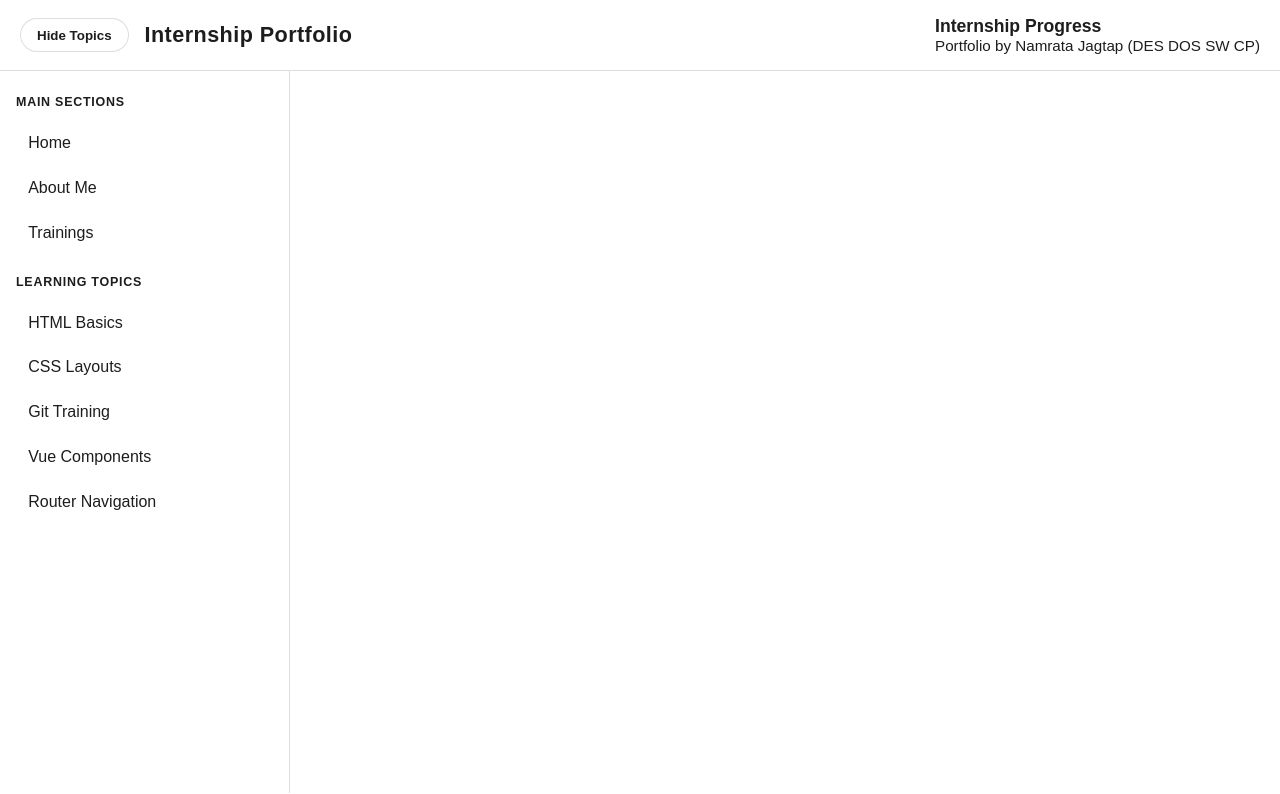
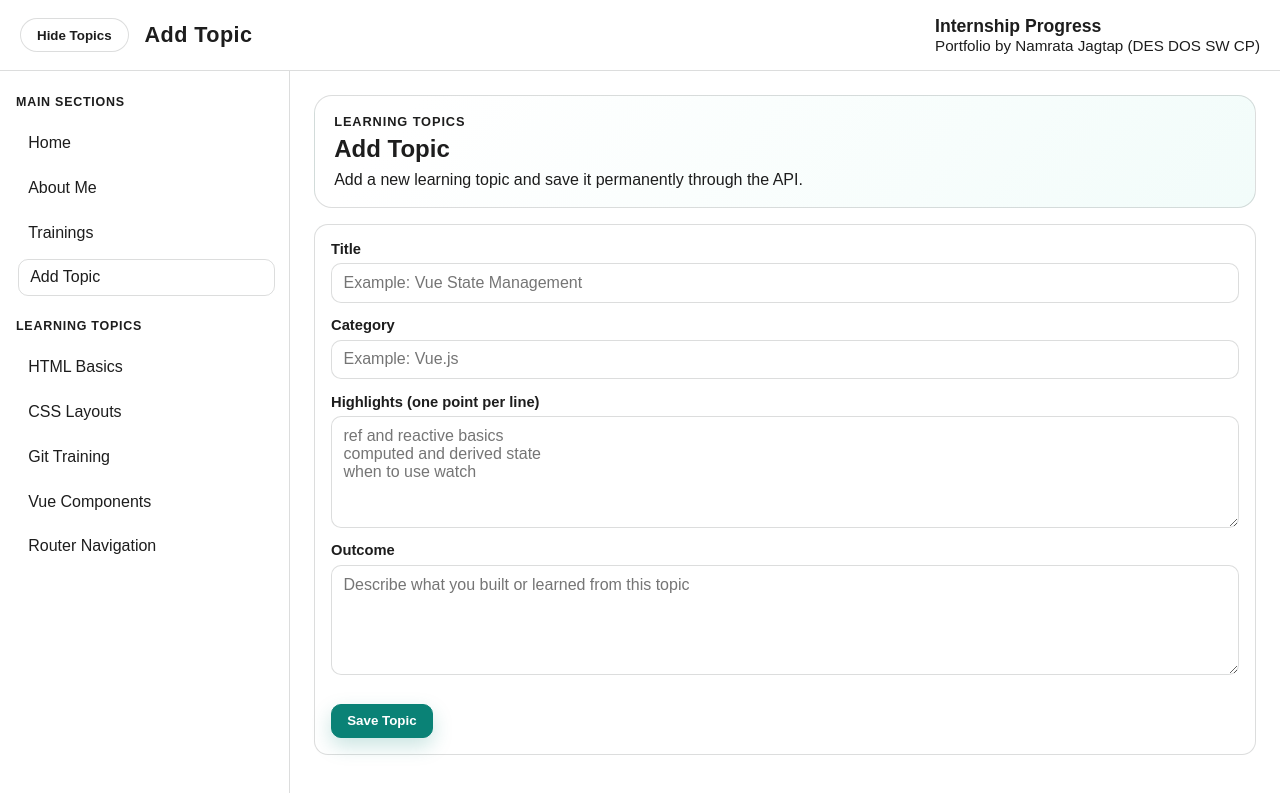
Before and after one commit to namratajjagtap/InternshipProgress, a Vue app: page /add-topic in a window 1280 px wide. Shown: the top 794 px of the page. Built offline with nearby package versions, Linux system fonts and the light colour scheme; no server answers.

Commit message:
initial commit

```diff
--- a/src/App.vue
+++ b/src/App.vue
@@ -4,16 +4,18 @@ import { computed, ref } from 'vue'
 import { useRoute } from 'vue-router'
 import TopNavbar from './components/TopNavbar.vue'
 import SidebarPanel from './components/SidebarPanel.vue'
-import { topics } from './data/content'
+import { useTopics } from './composables/useTopics'
 
 const route = useRoute()
 const isSidebarOpen = ref(true)
+const { topics } = useTopics()
 
 const pageTitle = computed(() => {
   const routeTitleMap = {
     '/': 'Home',
     '/about': 'About Me',
-    '/trainings': 'Trainings'
+    '/trainings': 'Trainings',
+    '/add-topic': 'Add Topic'
   }
 
   if (route.path.startsWith('/topic/')) {
--- a/src/components/SidebarPanel.vue
+++ b/src/components/SidebarPanel.vue
@@ -17,6 +17,7 @@ defineProps({
     <RouterLink class="side-nav__link" to="/">Home</RouterLink>
     <RouterLink class="side-nav__link" to="/about">About Me</RouterLink>
     <RouterLink class="side-nav__link" to="/trainings">Trainings</RouterLink>
+    <RouterLink class="side-nav__link" to="/add-topic">Add Topic</RouterLink>
 
     <p class="side-nav__heading side-nav__heading--topics">Learning Topics</p>
     <RouterLink
--- /dev/null
+++ b/src/composables/useTopics.js
@@ -0,0 +1,176 @@
+import { computed, ref } from 'vue'
+import { topics as defaultTopics } from '../data/content'
+
+const API_BASE_URL = (import.meta.env.VITE_API_BASE_URL || '').replace(/\/$/, '')
+const topicsState = ref([])
+const isLoadingState = ref(false)
+const loadErrorState = ref('')
+let initialized = false
+let initPromise = null
+
+function isValidTopic(candidate) {
+  return (
+    candidate &&
+    typeof candidate.id === 'string' &&
+    typeof candidate.title === 'string' &&
+    typeof candidate.category === 'string' &&
+    Array.isArray(candidate.highlights) &&
+    typeof candidate.outcome === 'string'
+  )
+}
+
+function getNextDay(topics) {
+  const maxDay = topics.reduce((max, topic) => {
+    const value = Number(topic.day)
+    return Number.isFinite(value) ? Math.max(max, value) : max
+  }, 0)
+
+  return maxDay + 1
+}
+
+function normalizeTopic(topic, fallbackDay) {
+  return {
+    ...topic,
+    day: Number.isFinite(Number(topic.day)) ? Number(topic.day) : fallbackDay
+  }
+}
+
+async function fetchRemoteTopics() {
+  if (!API_BASE_URL) {
+    return []
+  }
+
+  const response = await fetch(`${API_BASE_URL}/topics`, {
+    method: 'GET',
+    headers: {
+      'Content-Type': 'application/json'
+    }
+  })
+
+  if (!response.ok) {
+    throw new Error(`Failed to load topics (${response.status})`)
+  }
+
+  const payload = await response.json()
+  return Array.isArray(payload) ? payload.filter(isValidTopic) : []
+}
+
+async function hydrateTopics() {
+  if (initialized && topicsState.value.length) {
+    return
+  }
+
+  const baseTopics = defaultTopics.map((topic) => ({ ...topic }))
+  topicsState.value = baseTopics
+
+  if (typeof window === 'undefined' || !API_BASE_URL) {
+    initialized = true
+    return
+  }
+
+  isLoadingState.value = true
+  loadErrorState.value = ''
+
+  try {
+    const remoteTopics = await fetchRemoteTopics()
+    const merged = [...baseTopics]
+
+    remoteTopics.forEach((topic) => {
+      if (!merged.some((item) => item.id === topic.id)) {
+        merged.push(topic)
+      }
+    })
+
+    topicsState.value = merged.map((topic, index) => normalizeTopic(topic, index + 1))
+  } catch (error) {
+    loadErrorState.value = error instanceof Error ? error.message : 'Failed to load topics'
+    topicsState.value = baseTopics
+  } finally {
+    isLoadingState.value = false
+    initialized = true
+  }
+}
+
+function ensureLoaded() {
+  if (!initPromise) {
+    initPromise = hydrateTopics()
+  }
+
+  return initPromise
+}
+
+async function createRemoteTopic(payload) {
+  if (!API_BASE_URL) {
+    throw new Error('VITE_API_BASE_URL is not configured')
+  }
+
+  const response = await fetch(`${API_BASE_URL}/topics`, {
+    method: 'POST',
+    headers: {
+      'Content-Type': 'application/json'
+    },
+    body: JSON.stringify(payload)
+  })
+
+  if (!response.ok) {
+    throw new Error(`Failed to create topic (${response.status})`)
+  }
+
+  return response.json()
+}
+
+export function useTopics() {
+  if (!initialized) {
+    ensureLoaded()
+  }
+
+  const topics = computed(() => topicsState.value)
+
+  async function addTopic(payload) {
+    await ensureLoaded()
+
+    const title = payload.title.trim()
+    const category = payload.category.trim()
+    const outcome = payload.outcome.trim()
+    const highlights = payload.highlights
+      .map((item) => item.trim())
+      .filter(Boolean)
+
+    const nextDay = getNextDay(topicsState.value)
+    const requestBody = {
+      title,
+      category,
+      highlights,
+      outcome,
+      day: nextDay
+    }
+
+    const createdTopic = await createRemoteTopic(requestBody)
+    const topicToStore = normalizeTopic(createdTopic, nextDay)
+
+    if (!topicsState.value.some((topic) => topic.id === topicToStore.id)) {
+      topicsState.value = [...topicsState.value, topicToStore]
+    }
+
+    return topicToStore
+  }
+
+  async function reloadTopics() {
+    initialized = false
+    initPromise = null
+    await ensureLoaded()
+  }
+
+  return {
+    topics,
+    isLoadingTopics: computed(() => isLoadingState.value),
+    topicsLoadError: computed(() => loadErrorState.value),
+    ensureLoaded,
+    reloadTopics,
+    addTopic
+  }
+}
+
+export function getTopicsApiBaseUrl() {
+  return API_BASE_URL
+}
--- a/src/data/content.js
+++ b/src/data/content.js
@@ -1,9 +1,8 @@
 // Single source of structured content for topics and trainings.
 export const internshipMeta = {
   title: 'Internship Learning Portfolio',
-  internName: 'Your Name',
-  role: 'Frontend Intern',
-  daysCompleted: 48,
+  internName: 'Namrata Jagtap',
+  role: 'Apprentice',
   summary:
     'A practical journey through web fundamentals, team workflows, and feature delivery using Vue.js.'
 }
--- a/src/router/index.js
+++ b/src/router/index.js
@@ -4,6 +4,7 @@ import HomeView from '../views/HomeView.vue'
 import AboutView from '../views/AboutView.vue'
 import TrainingsView from '../views/TrainingsView.vue'
 import TopicDetailView from '../views/TopicDetailView.vue'
+import AddTopicView from '../views/AddTopicView.vue'
 
 const routes = [
   // Overview page with summary and one primary call-to-action.
@@ -12,6 +13,8 @@ const routes = [
   { path: '/about', name: 'about', component: AboutView },
   // Training sessions and key takeaways.
   { path: '/trainings', name: 'trainings', component: TrainingsView },
+  // Form page for creating new topic entries.
+  { path: '/add-topic', name: 'add-topic', component: AddTopicView },
   // Detail page loaded from sidebar topic selection.
   { path: '/topic/:id', name: 'topic-detail', component: TopicDetailView }
 ]
--- a/src/style.css
+++ b/src/style.css
@@ -262,6 +262,55 @@ body {
   color: var(--text);
 }
 
+.topic-form {
+  display: grid;
+  gap: 0.9rem;
+}
+
+.topic-form__field {
+  display: grid;
+  gap: 0.4rem;
+}
+
+.topic-form__field span {
+  font-weight: 700;
+  font-size: 0.92rem;
+}
+
+.topic-form__field input,
+.topic-form__field textarea {
+  width: 100%;
+  border: 1px solid var(--line);
+  border-radius: 10px;
+  padding: 0.62rem 0.72rem;
+  font: inherit;
+  color: var(--text);
+  background: var(--white);
+}
+
+.topic-form__field textarea {
+  resize: vertical;
+  min-height: 110px;
+}
+
+.topic-form__field input:focus,
+.topic-form__field textarea:focus {
+  outline: 2px solid var(--ocean-200);
+  outline-offset: 1px;
+}
+
+.topic-form__error {
+  margin: 0;
+  color: #ab1f1f;
+  font-weight: 600;
+}
+
+.topic-form__saving {
+  margin: 0.5rem 0 0;
+  color: var(--muted);
+  font-weight: 600;
+}
+
 @keyframes enter-up {
   from {
     opacity: 0;
--- /dev/null
+++ b/src/views/AddTopicView.vue
@@ -0,0 +1,106 @@
+<script setup>
+import { reactive, ref } from 'vue'
+import { useRouter } from 'vue-router'
+import BaseButton from '../components/BaseButton.vue'
+import { useTopics } from '../composables/useTopics'
+
+const router = useRouter()
+const { addTopic } = useTopics()
+
+const form = reactive({
+  title: '',
+  category: '',
+  highlightsText: '',
+  outcome: ''
+})
+
+const errorMessage = ref('')
+const isSubmitting = ref(false)
+
+function resetForm() {
+  form.title = ''
+  form.category = ''
+  form.highlightsText = ''
+  form.outcome = ''
+}
+
+async function submitTopic() {
+  const highlights = form.highlightsText
+    .split('\n')
+    .map((item) => item.trim())
+    .filter(Boolean)
+
+  if (!form.title.trim() || !form.category.trim() || !form.outcome.trim() || highlights.length === 0) {
+    errorMessage.value = 'Please fill title, category, outcome, and at least one highlight.'
+    return
+  }
+
+  try {
+    isSubmitting.value = true
+
+    const createdTopic = await addTopic({
+      title: form.title,
+      category: form.category,
+      highlights,
+      outcome: form.outcome
+    })
+
+    errorMessage.value = ''
+    resetForm()
+    router.push(`/topic/${createdTopic.id}`)
+  } catch (error) {
+    errorMessage.value = error instanceof Error ? error.message : 'Failed to save topic.'
+  } finally {
+    isSubmitting.value = false
+  }
+}
+</script>
+
+<template>
+  <section class="page">
+    <div class="page__hero">
+      <p class="eyebrow">Learning Topics</p>
+      <h2>Add Topic</h2>
+      <p>Add a new learning topic and save it permanently through the API.</p>
+    </div>
+
+    <article class="detail-card">
+      <form class="topic-form" @submit.prevent="submitTopic">
+        <label class="topic-form__field">
+          <span>Title</span>
+          <input v-model="form.title" type="text" placeholder="Example: Vue State Management" />
+        </label>
+
+        <label class="topic-form__field">
+          <span>Category</span>
+          <input v-model="form.category" type="text" placeholder="Example: Vue.js" />
+        </label>
+
+        <label class="topic-form__field">
+          <span>Highlights (one point per line)</span>
+          <textarea
+            v-model="form.highlightsText"
+            rows="5"
+            placeholder="ref and reactive basics&#10;computed and derived state&#10;when to use watch"
+          />
+        </label>
+
+        <label class="topic-form__field">
+          <span>Outcome</span>
+          <textarea
+            v-model="form.outcome"
+            rows="4"
+            placeholder="Describe what you built or learned from this topic"
+          />
+        </label>
+
+        <p v-if="errorMessage" class="topic-form__error">{{ errorMessage }}</p>
+
+        <div class="page__actions">
+          <BaseButton label="Save Topic" variant="primary" />
+          <p v-if="isSubmitting" class="topic-form__saving">Saving topic...</p>
+        </div>
+      </form>
+    </article>
+  </section>
+</template>
--- a/src/views/HomeView.vue
+++ b/src/views/HomeView.vue
@@ -1,10 +1,13 @@
 <script setup>
 // Home page summarizes internship progress and acts as landing overview.
+import { computed } from 'vue'
 import BaseButton from '../components/BaseButton.vue'
 import InfoCard from '../components/InfoCard.vue'
-import { internshipMeta, topics } from '../data/content'
+import { internshipMeta } from '../data/content'
+import { useTopics } from '../composables/useTopics'
 
-const recentTopics = topics.slice(0, 3)
+const { topics } = useTopics()
+const recentTopics = computed(() => topics.value.slice(-3).reverse())
 </script>
 
 <template>
--- a/src/views/TopicDetailView.vue
+++ b/src/views/TopicDetailView.vue
@@ -2,12 +2,14 @@
 // Dynamic topic page resolves details from route param and shared topic data.
 import { computed } from 'vue'
 import { useRoute } from 'vue-router'
+import { RouterLink } from 'vue-router'
 import BaseButton from '../components/BaseButton.vue'
-import { topics } from '../data/content'
+import { useTopics } from '../composables/useTopics'
 
 const route = useRoute()
+const { topics } = useTopics()
 
-const topic = computed(() => topics.find((item) => item.id === route.params.id))
+const topic = computed(() => topics.value.find((item) => item.id === route.params.id))
 </script>
 
 <template>
@@ -37,7 +39,7 @@ const topic = computed(() => topics.find((item) => item.id === route.params.id))
     <article v-else class="detail-card">
       <h3>Topic Not Found</h3>
       <p>The selected topic does not exist in the current dataset.</p>
-      <BaseButton label="Back to Learning Topics" variant="secondary" />
+      <RouterLink class="side-nav__link" to="/add-topic">Add a New Topic</RouterLink>
     </article>
   </section>
 </template>
```
Also changed, not shown: 1 other file (tests, documents, lock files or other folders).
